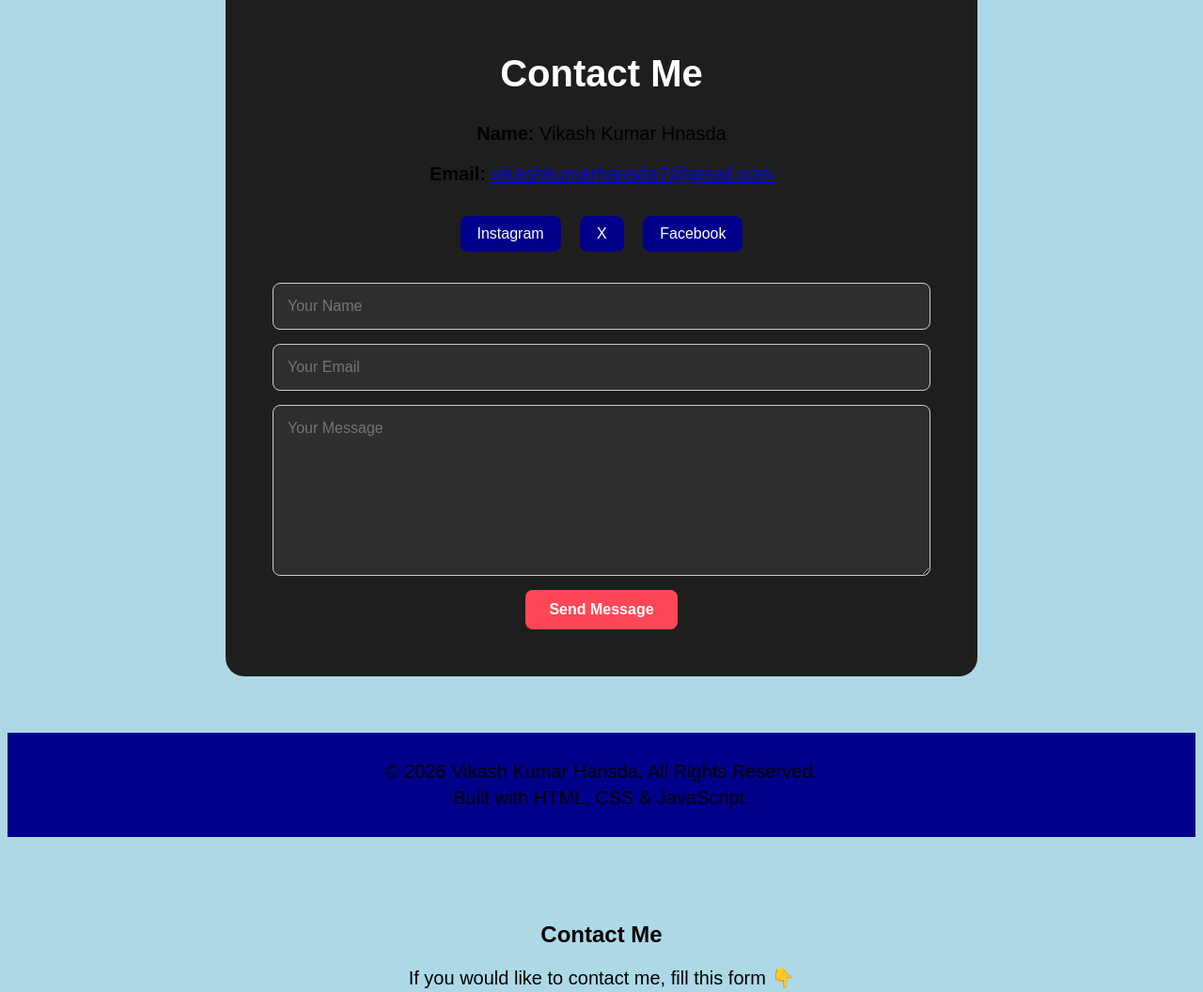
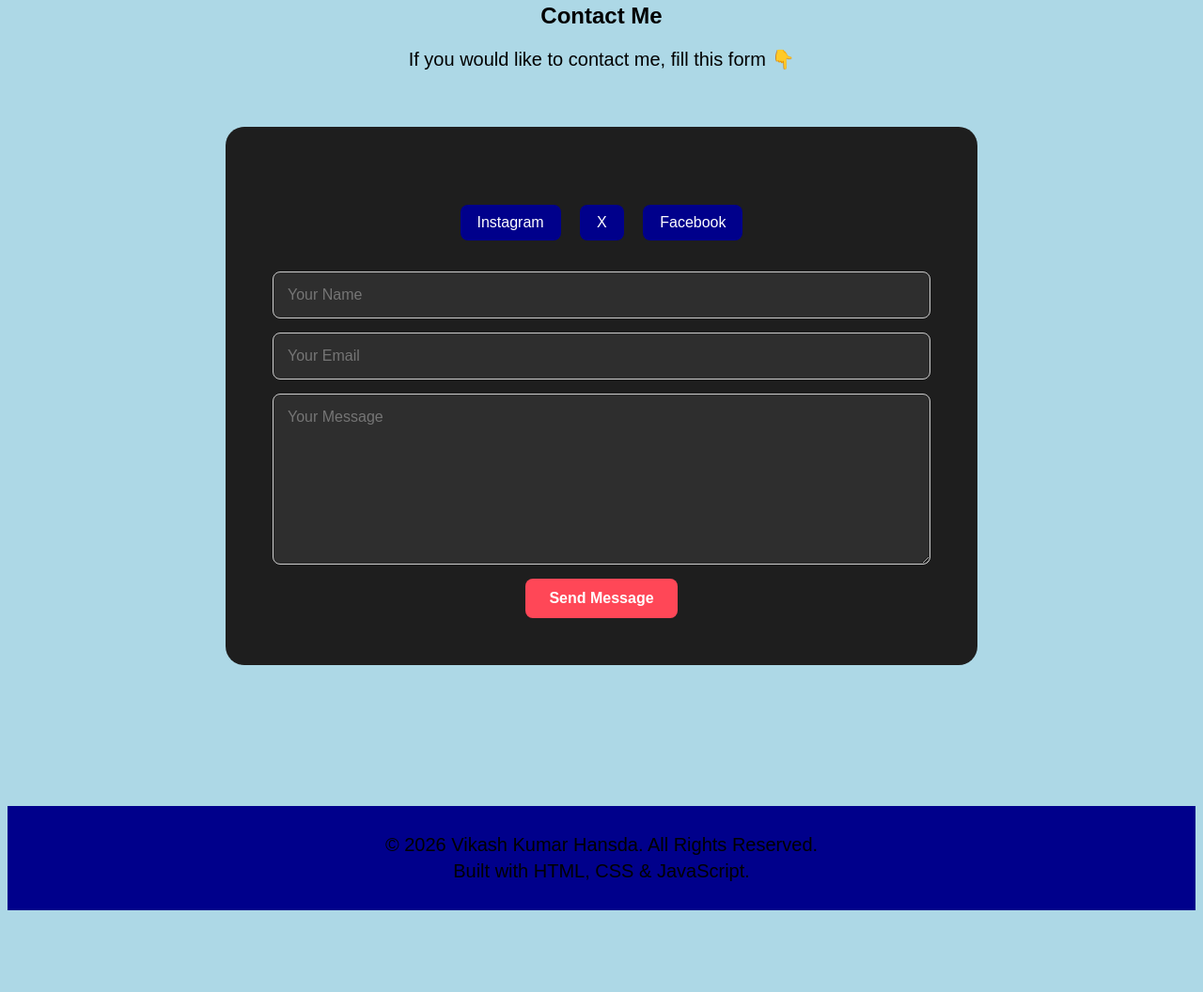
Before and after one commit to Vikashkumarhansda/my-portfolio, a plain HTML site: page index.html in a window 1280 px wide. Shown: the part 1886-2942 px from the top of the page at 94% size. After the commit the page ends 2863 px from the top, so only its background shows below. Drawn offline with Linux system fonts and the light colour scheme.

Commit message:
Fix HTML structure and improve contact form

```diff
--- a/index.html
+++ b/index.html
@@ -90,17 +90,12 @@
 
 </section>
 
-    <section id="contact" class="contact">
+     <section id="contact">
+  <h2>Contact Me</h2>
+  <p>If you would like to contact me, fill this form 👇</p>
 
-    <h2>Contact Me</h2>
+  <div class="contact">
 
-    <p><strong>Name:</strong> Vikash Kumar Hnasda</p>
-
-    <p>
-        <strong>Email:</strong>
-        <a href="mailto:vikashkumarhansda7@gmail.com">
-            vikashkumarhansda7@gmail.com
-        </a>
     </p>
 
     <div class="social-links">
@@ -113,27 +108,7 @@
 
 </div>
 
- <form onsubmit="sendMessage(); return false;">
-    <input type="text" placeholder="Your Name">
-    <input type="email" placeholder="Your Email">
-    <textarea placeholder="Your Message"></textarea>
-    <button type="submit">Send Message</button>
-</form>
-</section>
-
-<footer>
-    <p>© 2026 Vikash Kumar Hansda. All Rights Reserved.</p>
-    <p>Built with HTML, CSS & JavaScript.</p>
-</footer>
-
-    <script src="script.js"></script>
-
-  <section id="contact">
-  <h2>Contact Me</h2>
-  <p>If you would like to contact me, fill this form 👇</p>
-
-  <div class="contact">
-    <form action="https://formsubmit.co/vikashkumarhansda7@gmail.com" method="POST">
+ <form action="https://formsubmit.co/vikashkumarhansda7@gmail.com" method="POST">
 
       <input type="text" name="name" placeholder="Your Name" required>
 
@@ -144,10 +119,15 @@
       <button type="submit">Send Message</button>
 
     </form>
-  </div>
 
 </section>
 
+<footer>
+    <p>© 2026 Vikash Kumar Hansda. All Rights Reserved.</p>
+    <p>Built with HTML, CSS & JavaScript.</p>
+</footer>
+
+</section>
 
 </body>
 
```
